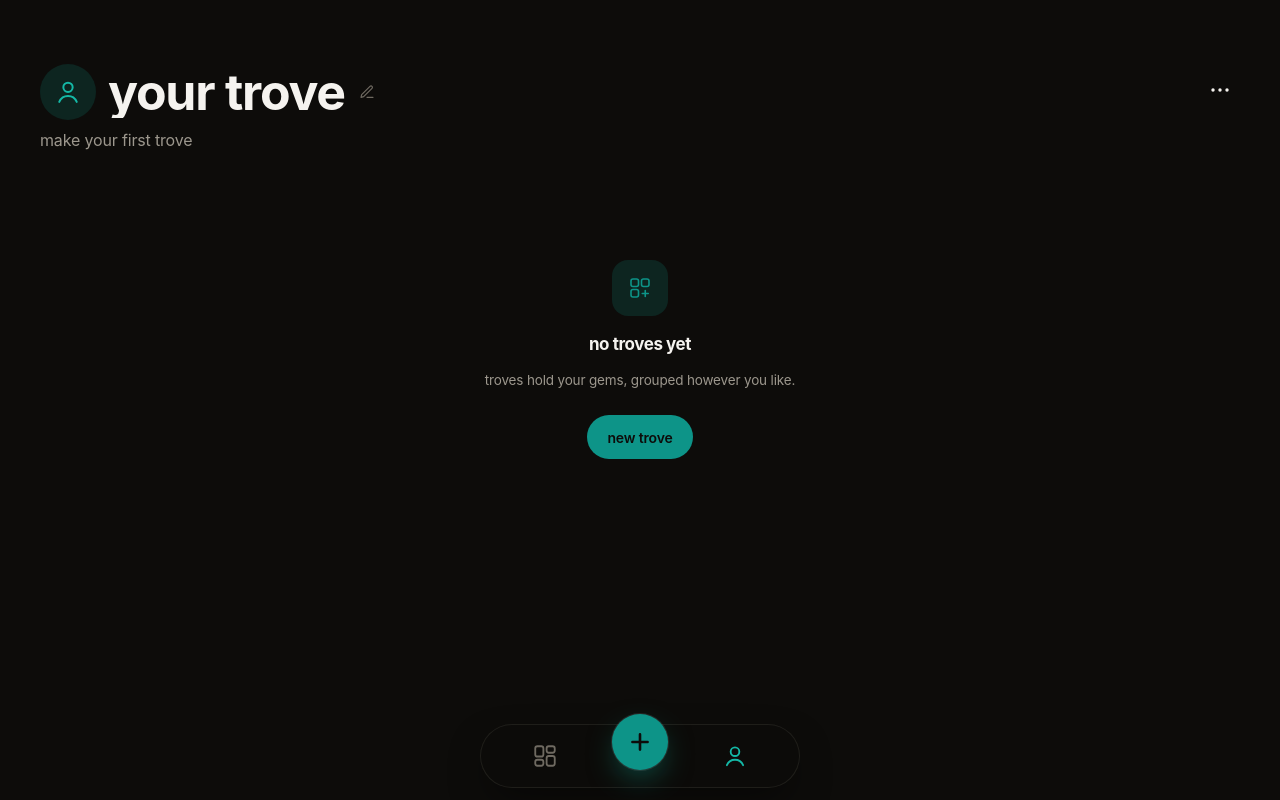
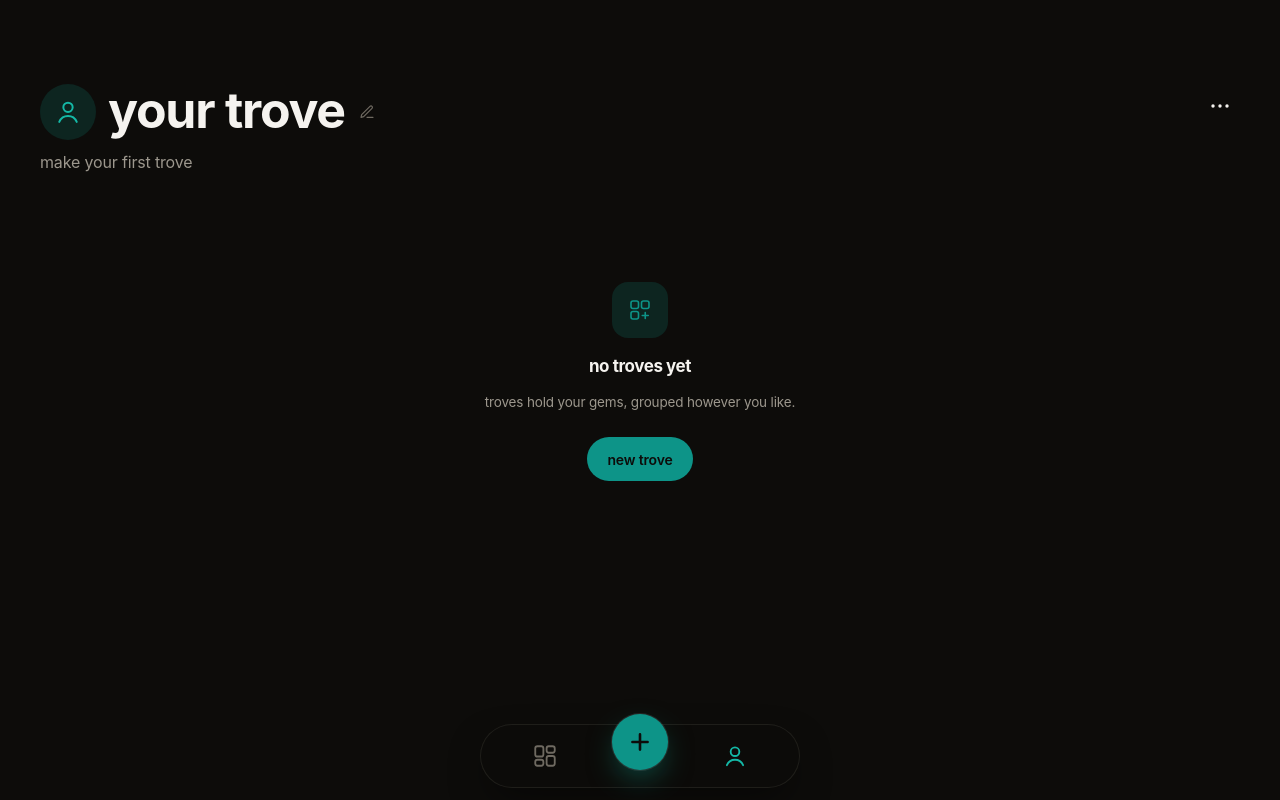
Before and after one commit to lebuckman/trove, a Next.js app: page /profile in a window 1280 px wide. Built offline with nearby package versions, Linux system fonts and the light colour scheme; no server answers; the database is empty.

Commit message:
style: header top spacing, fix title descender clip, align tags header
more space above headers and around the back chevron; taller line-height
so descenders aren't clipped; tags header uses a narrow variant so it
lines up with the centered list.

```diff
--- a/src/app/(app)/tags/loading.tsx
+++ b/src/app/(app)/tags/loading.tsx
@@ -4,7 +4,7 @@ import { HeaderSkeleton, ListSkeleton } from "@/components/ui/skeletons";
 export default function Loading() {
   return (
     <div className="mx-auto w-full max-w-2xl">
-      <HeaderSkeleton back />
+      <HeaderSkeleton back narrow />
       <main className="flex-1 px-5 pb-8">
         <ListSkeleton />
       </main>
--- a/src/app/(app)/tags/page.tsx
+++ b/src/app/(app)/tags/page.tsx
@@ -23,6 +23,7 @@ export default async function TagsPage() {
       <PageHeader
         title="tags"
         backHref="/"
+        narrow
         subtitle={
           tags.length === 0
             ? "tags appear here as you add them to gems"
--- a/src/components/layout/PageHeader.tsx
+++ b/src/components/layout/PageHeader.tsx
@@ -14,6 +14,7 @@ export function PageHeader({
   leading,
   titleAction,
   inlineAction,
+  narrow,
 }: {
   title: string;
   /** Small line directly under the title (e.g. "6 troves"). */
@@ -28,14 +29,27 @@ export function PageHeader({
   titleAction?: React.ReactNode;
   /** Action pinned to the far right (e.g. overflow menu, new-tag button). */
   inlineAction?: React.ReactNode;
+  /** Centered narrow columns (e.g. tags): keep px-5 so the header lines up
+   *  with the content instead of indenting further on desktop. */
+  narrow?: boolean;
 }) {
   return (
-    <header className="relative px-5 pt-14 pb-5 lg:px-10 lg:pt-16 lg:pb-7">
+    <header
+      className={
+        narrow
+          ? "relative px-5 pt-[4.5rem] pb-5 lg:pt-20"
+          : "relative px-5 pt-[4.5rem] pb-5 lg:px-10 lg:pt-20 lg:pb-7"
+      }
+    >
       {backHref ? (
         <Link
           href={backHref}
           aria-label="Back"
-          className="tappable absolute left-3 top-4 flex h-10 w-10 items-center justify-center rounded-full text-text lg:left-8 lg:top-5"
+          className={
+            narrow
+              ? "tappable absolute left-3 top-5 flex h-10 w-10 items-center justify-center rounded-full text-text lg:top-7"
+              : "tappable absolute left-3 top-5 flex h-10 w-10 items-center justify-center rounded-full text-text lg:left-8 lg:top-7"
+          }
         >
           <svg viewBox="0 0 24 24" className="h-6 w-6" fill="none" stroke="currentColor" strokeWidth={2} strokeLinecap="round" strokeLinejoin="round">
             <path d="m15 18-6-6 6-6" />
@@ -47,7 +61,7 @@ export function PageHeader({
         <div className="flex min-w-0 items-center gap-3">
           {leading}
           <div className="flex min-w-0 items-center gap-2">
-            <h1 className="min-w-0 truncate text-[34px] font-bold leading-[1.05] tracking-tight lowercase lg:text-[44px] xl:text-[50px]">
+            <h1 className="min-w-0 truncate pb-1 text-[34px] font-bold leading-[1.2] tracking-tight lowercase lg:text-[44px] xl:text-[50px]">
               {title}
             </h1>
             {titleAction}
@@ -57,7 +71,7 @@ export function PageHeader({
       </div>
 
       {subtitle ? (
-        <p className="mt-2 text-[14px] lowercase text-text-muted lg:text-[16px]">
+        <p className="mt-1.5 text-[14px] lowercase text-text-muted lg:text-[16px]">
           {subtitle}
         </p>
       ) : null}
--- a/src/components/ui/skeletons.tsx
+++ b/src/components/ui/skeletons.tsx
@@ -10,14 +10,28 @@ function Block({ className }: { className?: string }) {
 export function HeaderSkeleton({
   back,
   leadingAvatar,
+  narrow,
 }: {
   back?: boolean;
   leadingAvatar?: boolean;
+  narrow?: boolean;
 }) {
   return (
-    <header className="relative px-5 pt-14 pb-5 lg:px-10 lg:pt-16 lg:pb-7">
+    <header
+      className={
+        narrow
+          ? "relative px-5 pt-[4.5rem] pb-5 lg:pt-20"
+          : "relative px-5 pt-[4.5rem] pb-5 lg:px-10 lg:pt-20 lg:pb-7"
+      }
+    >
       {back ? (
-        <div className="absolute left-3 top-4 h-10 w-10 animate-pulse rounded-full bg-surface-2 lg:left-8 lg:top-5" />
+        <div
+          className={
+            narrow
+              ? "absolute left-3 top-5 h-10 w-10 animate-pulse rounded-full bg-surface-2 lg:top-7"
+              : "absolute left-3 top-5 h-10 w-10 animate-pulse rounded-full bg-surface-2 lg:left-8 lg:top-7"
+          }
+        />
       ) : null}
       <div className="flex items-center gap-3">
         {leadingAvatar ? (
```
